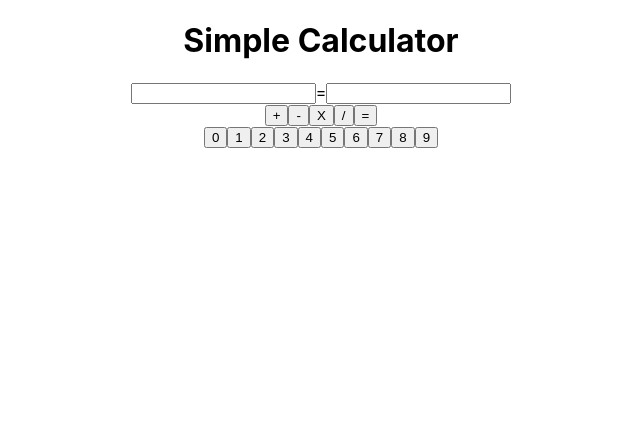
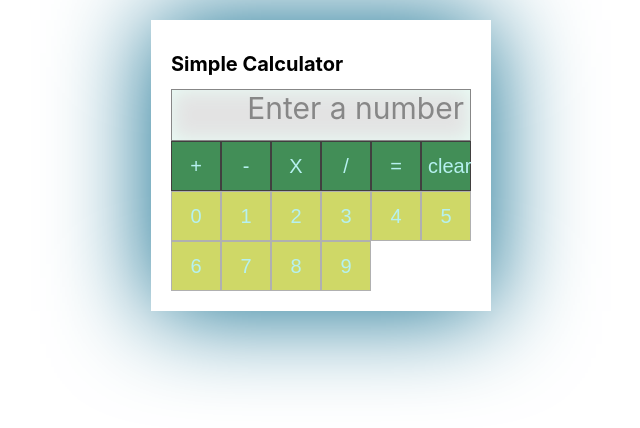
Before and after one commit to Netchicken/lesson1calculator, a React (Create React App) app: page / in a window 1280 px wide. Shown: the top 428 px of the page, without its empty margins (319-959 px from the left). Built offline with nearby package versions, Linux system fonts and the light colour scheme.

Commit message:
Final product

```diff
--- a/package.json
+++ b/package.json
@@ -9,6 +9,7 @@
     "react": "^18.2.0",
     "react-dom": "^18.2.0",
     "react-scripts": "5.0.1",
+    "styled-components": "^5.3.6",
     "web-vitals": "^2.1.4"
   },
   "scripts": {
--- a/src/App.css
+++ b/src/App.css
@@ -1,3 +1,60 @@
+* {
+  font-size: 20px;
+}
+h1 {
+  margin-top: 12px;
+}
+.calc-box {
+  box-shadow: 0px 0px 100px #06678a;
+  padding: 20px;
+  margin: 20px auto;
+  width: 300px; /*width of box */
+}
+
+button {
+  border: 0.5px solid #413f3f;
+  color: rgb(182, 241, 240);
+  justify-content: center;
+  align-items: center;
+  background-color: #428e57;
+  width: 50px;
+  height: 50px;
+  transition: all 0.4s ease-in-out;
+  cursor: pointer;
+}
+
+button:hover {
+  background-color: #525252;
+}
+
+.digits button {
+  background-color: #cfd867;
+  height: 50px;
+  cursor: pointer;
+  transition: all 0.4s ease-in-out;
+  border: 0.5px solid #b0b0b0;
+}
+.digits button:hover {
+  background-color: #c9c9c9;
+}
+
+.output {
+  height: 50px;
+  box-shadow: inset 0px 0px 20px #d1ffef;
+  padding-right: 2%;
+  text-align: right;
+  font-size: 30px;
+  display: flex;
+  opacity: 46.5%;
+  background-color: #c5c5c5;
+  border: 1px solid black;
+  flex-direction: column;
+}
+.preRes {
+  opacity: 26.5%;
+}
+/* ============================================ */
+
 .App {
   text-align: center;
 }
--- a/src/App.js
+++ b/src/App.js
@@ -6,12 +6,6 @@ import Inputs from "./Components/inputs";
 import ButtonKeyPad from "./Components/buttonkeypad";
 
 function App() {
-  const [answer, setAnswer] = useState("");
-
-  const [second, setSecond] = useState();
-  const actionArray = ["+", "-", "*", "/"]; //all the actions that can be performed on the calculator
-  //---new code -------------
-  const [first, setFirst] = useState("");
   const [calculation, setCalculation] = useState("");
 
   // useEffect(() => {
@@ -21,50 +15,53 @@ function App() {
   const updateCalculation = (value) => {
     console.log("updateCalculation", value + " " + calculation);
     setCalculation(calculation + String(value)); //add the value to the growing string
-    setFirst(calculation + String(value)); //add the value to the growing string
+
     //if you press = then evaluate the calculation
     if (value == "=") {
-      setAnswer(new Function("return " + calculation)());
+      setCalculation(new Function("return " + calculation));
     }
+if (value == "clear") {
+      setCalculation("");
+    }
+
   };
 
-  const Calculate = (value) => {
-    console.log("value", value);
-    if (value !== "") {
-      switch (value) {
-        case "-":
-          setAnswer(first - second);
-          break;
-        case "+":
-          setAnswer(first + second);
-          break;
-        case "X":
-          setAnswer(first * second);
-          break;
-        case "/":
-          setAnswer(first / second);
-          break;
 
-        default:
-          setAnswer("error");
-          break;
-      }
-    }
-  };
+
+  // const Calculate = (value) => {
+  //   console.log("value", value);
+  //   if (value !== "") {
+  //     switch (value) {
+  //       case "-":
+  //         setAnswer(first - second);
+  //         break;
+  //       case "+":
+  //         setAnswer(first + second);
+  //         break;
+  //       case "X":
+  //         setAnswer(first * second);
+  //         break;
+  //       case "/":
+  //         setAnswer(first / second);
+  //         break;
+
+  //       default:
+  //         setAnswer("error");
+  //         break;
+  //     }
+  //   }
+  // };
 
   return (
-    <div className='App'>
+    <div className='calc-box'>
       <h1>Simple Calculator</h1>
-      <Inputs
-        first={first}
-        second={second}
-        setFirst={setFirst}
-        setSecond={setSecond}
-        answer={answer}
-      />
+
+      <div className='output'>{calculation || "Enter a number"}</div>
 
       <CalcButtons updateCalculation={updateCalculation} />
-      <ButtonKeyPad updateCalculation={updateCalculation} />
+      <div className='digits'>
+        <ButtonKeyPad updateCalculation={updateCalculation} />
+      </div>
     </div>
   );
 }
--- a/src/Components/calcbuttons.js
+++ b/src/Components/calcbuttons.js
@@ -1,36 +1,12 @@
 function CalcButtons(props) {
   return (
     <div>
-      <button
-        className='AppButton'
-        onClick={() => props.updateCalculation("+")}
-      >
-        +
-      </button>
-      <button
-        className='AppButton'
-        onClick={() => props.updateCalculation("-")}
-      >
-        -
-      </button>
-      <button
-        className='AppButton'
-        onClick={() => props.updateCalculation("X")}
-      >
-        X
-      </button>
-      <button
-        className='AppButton'
-        onClick={() => props.updateCalculation("/")}
-      >
-        /
-      </button>
-      <button
-        className='AppButton'
-        onClick={() => props.updateCalculation("=")}
-      >
-        =
-      </button>
+      <button onClick={() => props.updateCalculation("+")}>+</button>
+      <button onClick={() => props.updateCalculation("-")}>-</button>
+      <button onClick={() => props.updateCalculation("X")}>X</button>
+      <button onClick={() => props.updateCalculation("/")}>/</button>
+      <button onClick={() => props.updateCalculation("=")}>=</button>
+      <button onClick={() => props.updateCalculation("clear")}>clear</button>
     </div>
   );
 }
```
Also changed, not shown: src/Components/inputs.js (+2 -5 lines), 1 other file (tests, documents, lock files or other folders).
